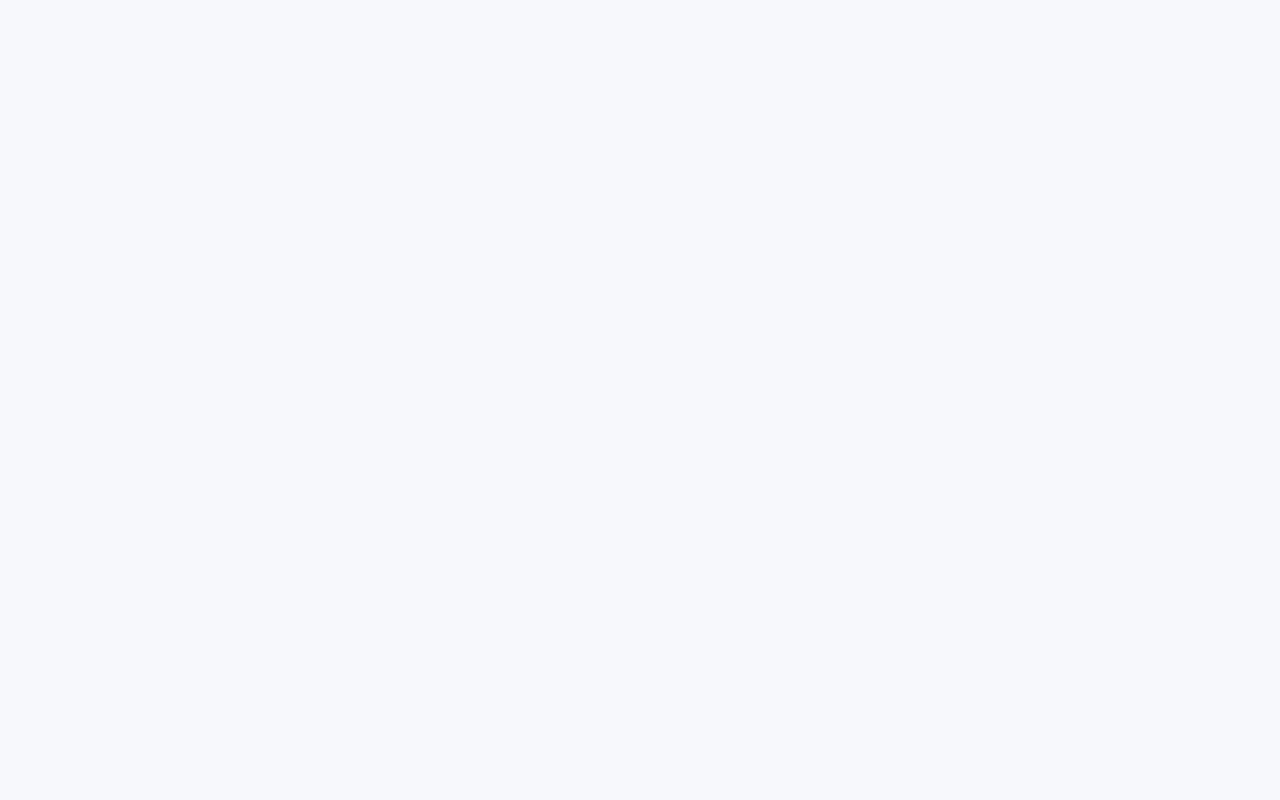
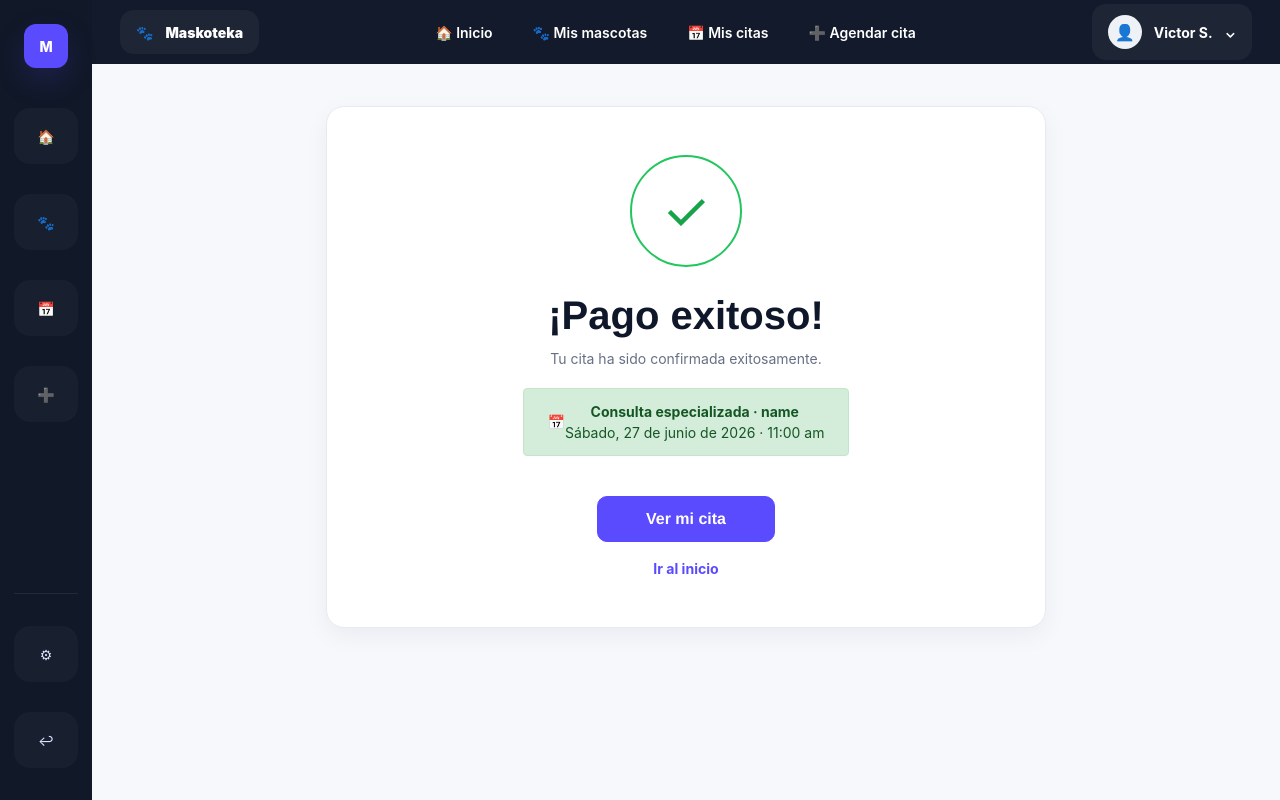
Before and after one commit to U20251O071/Maskoteka, an Angular app in the folder Maskoteka/: page /pago-exitoso in a window 1280 px wide. Before the commit this address led to /. Built offline with nearby package versions, Linux system fonts and the light colour scheme.

Commit message:
feat: add pago-exitoso

```diff
--- a/Maskoteka/src/app/app.routes.ts
+++ b/Maskoteka/src/app/app.routes.ts
@@ -1,6 +1,7 @@
 import { Routes } from '@angular/router';
 import { Dashboard } from './pages/dashboard/dashboard';
 import { PagoTarjeta } from './pages/pago-tarjeta/pago-tarjeta';
+import { PagoExitoso } from './pages/pago-exitoso/pago-exitoso';
 import { AuthenticatedLayout } from './core/authenticated-layout';
 
 export const routes: Routes = [
@@ -11,6 +12,7 @@ export const routes: Routes = [
     children: [
       { path: 'dashboard', component: Dashboard },
       { path: 'pago-tarjeta', component: PagoTarjeta },
+      { path: 'pago-exitoso', component: PagoExitoso },
     ],
   },
   { path: '**', redirectTo: 'login' },
--- /dev/null
+++ b/Maskoteka/src/app/pages/pago-exitoso/pago-exitoso.html
@@ -0,0 +1,14 @@
+<div class="card-soft p-5 text-center" style="max-width: 720px; margin: auto">
+  <div class="success-icon">✓</div>
+  <h1 class="fw-bold mt-4">¡Pago exitoso!</h1>
+  <p class="muted fs-5">Tu cita ha sido confirmada exitosamente.</p>
+  <div class="alert alert-success d-inline-flex align-items-center gap-3 px-4">
+    <span>📅</span>
+    <div>
+      <b>{{ data.reservation.service || 'service'}} · {{ data.reservation.pet?.name || 'name' }}</b
+      ><br /><span>{{ data.reservation.date || 'date'}} · {{ data.reservation.hour || 'hour'}}</span>
+    </div>
+  </div>
+  <div class="mt-4"><a routerLink="/citas" class="btn btn-primary px-5">Ver mi cita</a></div>
+  <a routerLink="/dashboard" class="small-link d-inline-block mt-3">Ir al inicio</a>
+</div>
```
Also changed, not shown: Maskoteka/src/app/pages/pago-exitoso/pago-exitoso.ts (added, +14 -0 lines), Maskoteka/src/app/pages/pago-exitoso/pago-exitoso.css (added).
